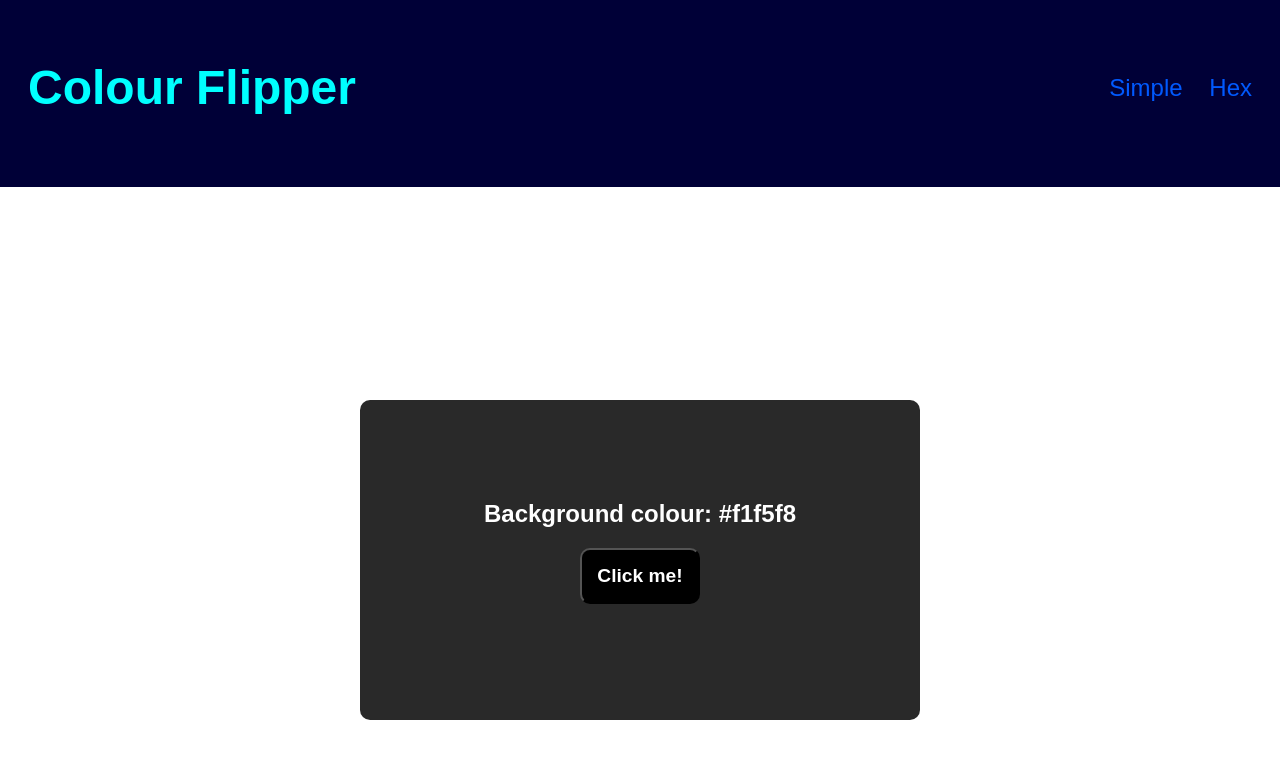
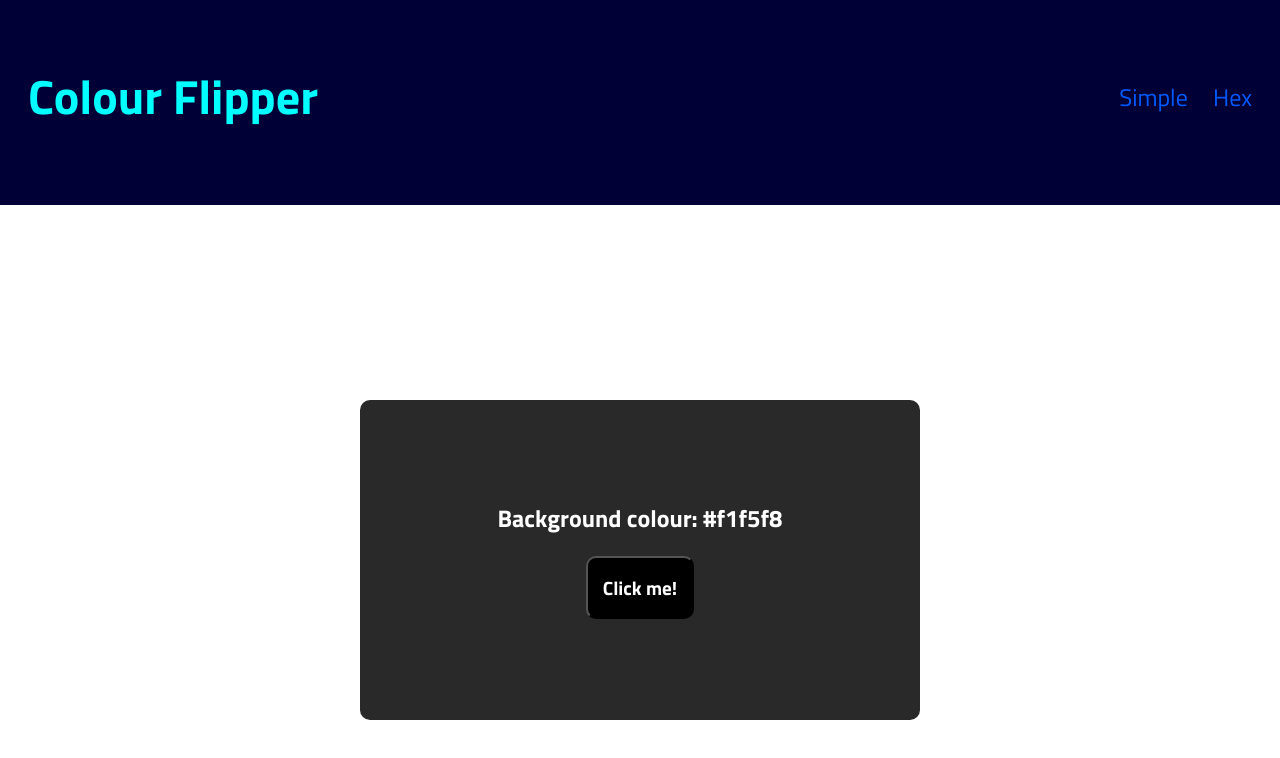
Before and after one commit to Dylan-S56/JavaScript_Project, a plain HTML site: page index.html in a window 1280 px wide. Drawn offline with Linux system fonts and the light colour scheme.

Commit message:
Updated the font for consistency
Updated the font of my colour flipper to be consistent with my portfolio.

```diff
--- a/style.css
+++ b/style.css
@@ -1,9 +1,11 @@
-/* CSS Styling of Color flipper */
+/* CSS Styling of Colour flipper */
+
+@import url('https://fonts.googleapis.com/css2?family=Titillium+Web:ital,wght@0,200;0,300;0,400;0,600;0,700;0,900;1,200;1,300;1,400;1,600;1,700&display=swap');
 
 header {
     background-color: rgb(0, 0, 55);
     color: aqua;
-    font-family: Arial, Helvetica, sans-serif;
+    font-family: "Titillium Web", sans-serif;
     font-size: x-large;
     padding: 40px 40px;
     align-items: center;
@@ -47,7 +49,7 @@ body nav a {
 }
 
 .article {
-    font-family: Arial, Helvetica, sans-serif;
+    font-family: "Titillium Web", sans-serif;
     color: white;
     background-color: rgb(41, 41, 41);
     height: 160px;
@@ -65,7 +67,7 @@ body nav a {
 .btnclick {
     color: white;
     background-color: black;
-    font-family: Arial, Helvetica, sans-serif;
+    font-family: "Titillium Web", sans-serif;
     font-weight: bold;
     font-size: larger;
     border-radius: 10px;
```
